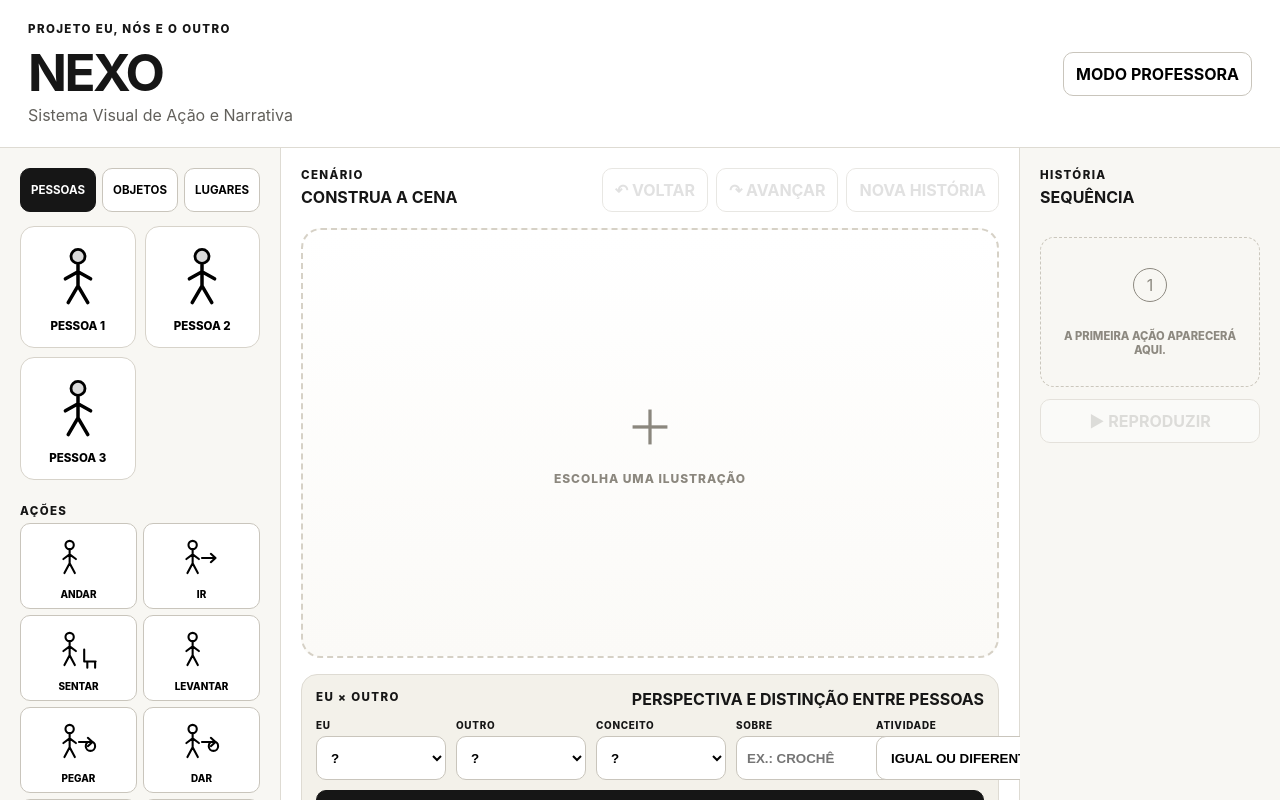
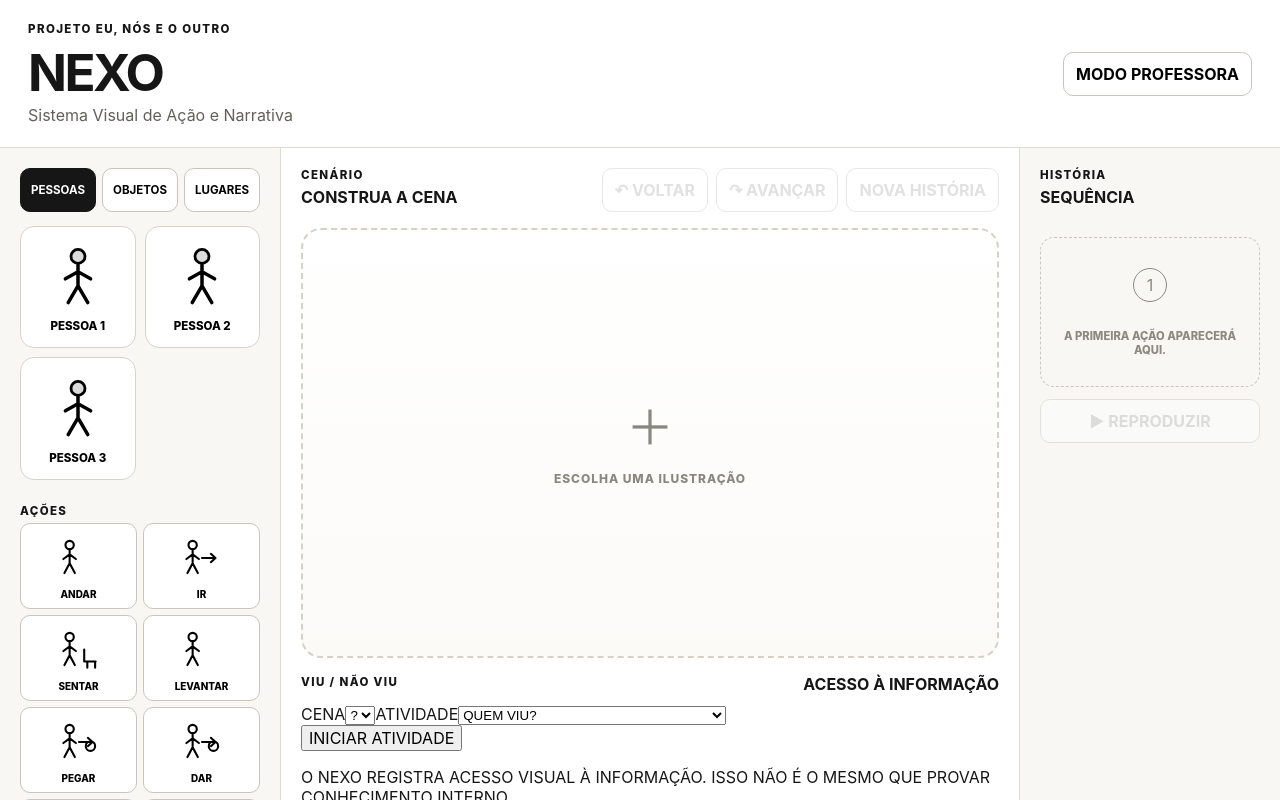
Before and after one commit to aeduardasantana/nexo, a React (Vite) app: page / in a window 1280 px wide. Shown: the top 800 px of the page. Built offline with nearby package versions, Linux system fonts and the light colour scheme.

Commit message:
feat: add visual-information access activities [edufertanapo]

```diff
--- a/src/App.tsx
+++ b/src/App.tsx
@@ -30,6 +30,9 @@ import type {
   MentalStateValue,
   MentalTask,
   PerspectiveTask,
+  InformationAccess,
+  AccessState,
+  AccessTask,
 } from './types/domain';
 
 const categoryLabels: Record<AssetCategory, string> = {
@@ -113,6 +116,9 @@ export default function App() {
   const [mentalTargetLabel, setMentalTargetLabel] = useState('');
   const [perspectiveTask, setPerspectiveTask] = useState<PerspectiveTask>({ kind: 'same_different' });
   const [perspectiveTaskActive, setPerspectiveTaskActive] = useState(false);
+  const [informationAccess, setInformationAccess] = useState<InformationAccess[]>([]);
+  const [accessTask, setAccessTask] = useState<AccessTask>({ kind: 'who_saw' });
+  const [accessTaskActive, setAccessTaskActive] = useState(false);
   const sceneRef = useRef<HTMLDivElement | null>(null);
   const replayTimer = useRef<number | null>(null);
 
@@ -562,6 +568,56 @@ export default function App() {
     if (correct) setPerspectiveTaskActive(false);
   }
 
+  function setInformationAccessState(personId: string, sceneId: string, state: AccessState) {
+    setInformationAccess((items) => [
+      ...items.filter((item) => !(item.personId === personId && item.sceneId === sceneId)),
+      {
+        id: crypto.randomUUID(),
+        personId,
+        sceneId,
+        state,
+      },
+    ]);
+    setFeedback(state === 'saw' ? 'VIU' : 'NÃO VIU');
+  }
+
+  function getInformationAccessState(personId?: string, sceneId?: string) {
+    if (!personId || !sceneId) return undefined;
+    return informationAccess.find((item) => item.personId === personId && item.sceneId === sceneId);
+  }
+
+  function startAccessTask() {
+    if (!accessTask.sceneId) {
+      setFeedback('ESCOLHA UMA CENA');
+      return;
+    }
+    const configured = people.filter((person) => getInformationAccessState(person.instanceId, accessTask.sceneId));
+    if (configured.length === 0) {
+      setFeedback('CONFIGURE QUEM VIU OU NÃO VIU A CENA');
+      return;
+    }
+    setAccessTaskActive(true);
+    setFeedback(null);
+  }
+
+  function answerAccessTask(personId: string) {
+    if (!accessTaskActive || !accessTask.sceneId) return;
+    const access = getInformationAccessState(personId, accessTask.sceneId);
+    const correct = access?.state === 'saw';
+
+    setFeedback(correct ? '✓ CORRETO' : '❌ ERRADO');
+    setMediationEvents((events) => [...events, {
+      id: crypto.randomUUID(),
+      type: correct ? 'correct' : 'error',
+      label: accessTask.kind === 'who_saw'
+        ? 'ACESSO VISUAL — QUEM VIU'
+        : 'ACESSO VISUAL — QUEM TEM ACESSO À INFORMAÇÃO',
+      createdAt: new Date().toISOString(),
+    }]);
+
+    if (correct) setAccessTaskActive(false);
+  }
+
   function addWeeklyEvent() {
     const label = newWeeklyEventLabel.trim().toUpperCase();
     if (!label) {
@@ -836,6 +892,7 @@ export default function App() {
     setCausalAnswer([]);
     setMentalTaskActive(false);
     setPerspectiveTaskActive(false);
+    setAccessTaskActive(false);
     setCompareMode('now');
   }
 
@@ -1058,6 +1115,110 @@ export default function App() {
               )}
             </div>
           )}
+
+          <section className="access-builder">
+            <div className="builder-title">
+              <p className="section-kicker">VIU / NÃO VIU</p>
+              <strong>ACESSO À INFORMAÇÃO</strong>
+            </div>
+
+            <div className="access-config">
+              <label>
+                <span>CENA</span>
+                <select
+                  value={accessTask.sceneId ?? ''}
+                  onChange={(event) => setAccessTask((current) => ({
+                    ...current,
+                    sceneId: event.target.value || undefined,
+                  }))}
+                >
+                  <option value="">?</option>
+                  {history.slice(1).map((scene, index) => (
+                    <option key={scene.id} value={scene.id}>CENA {index + 1} — {scene.actionLabel ?? 'AÇÃO'}</option>
+                  ))}
+                </select>
+              </label>
+
+              <label>
+                <span>ATIVIDADE</span>
+                <select
+                  value={accessTask.kind}
+                  onChange={(event) => setAccessTask((current) => ({
+                    ...current,
+                    kind: event.target.value as AccessTask['kind'],
+                  }))}
+                >
+                  <option value="who_saw">QUEM VIU?</option>
+                  <option value="who_knows">QUEM TEM ACESSO À INFORMAÇÃO?</option>
+                </select>
+              </label>
+            </div>
+
+            {accessTask.sceneId && (
+              <div className="access-people">
+                {people.map((person) => {
+                  const access = getInformationAccessState(person.instanceId, accessTask.sceneId);
+                  return (
+                    <div className="access-person" key={person.instanceId}>
+                      <AssetVisual asset={person} size={52} />
+                      <strong>{person.label}</strong>
+                      <div>
+                        <button
+                          type="button"
+                          className={access?.state === 'saw' ? 'active' : ''}
+                          onClick={() => setInformationAccessState(person.instanceId, accessTask.sceneId!, 'saw')}
+                        >
+                          VIU
+                        </button>
+                        <button
+                          type="button"
+                          className={access?.state === 'did_not_see' ? 'active' : ''}
+                          onClick={() => setInformationAccessState(person.instanceId, accessTask.sceneId!, 'did_not_see')}
+                        >
+                          NÃO VIU
+                        </button>
+                      </div>
+                    </div>
+                  );
+                })}
+              </div>
+            )}
+
+            <button className="access-start" type="button" onClick={startAccessTask}>
+              {accessTaskActive ? 'ATIVIDADE ATIVA' : 'INICIAR ATIVIDADE'}
+            </button>
+
+            {accessTaskActive && accessTask.sceneId && (
+              <div className="access-question">
+                <strong>{accessTask.kind === 'who_saw' ? 'QUEM VIU A CENA?' : 'QUEM TEM ACESSO À INFORMAÇÃO DA CENA?'}</strong>
+                <div className="access-answer-options">
+                  {people.map((person) => (
+                    <button type="button" key={person.instanceId} onClick={() => answerAccessTask(person.instanceId)}>
+                      <AssetVisual asset={person} size={46} />
+                      <span>{person.label}</span>
+                    </button>
+                  ))}
+                </div>
+              </div>
+            )}
+
+            {accessTask.sceneId && (
+              <div className="access-summary">
+                {people.map((person) => {
+                  const access = getInformationAccessState(person.instanceId, accessTask.sceneId);
+                  return (
+                    <span key={person.instanceId}>
+                      {person.label}: {access ? (access.state === 'saw' ? 'VIU' : 'NÃO VIU') : 'SEM DADO'}
+                    </span>
+                  );
+                })}
+              </div>
+            )}
+
+            <p className="access-note">
+              O NEXO REGISTRA ACESSO VISUAL À INFORMAÇÃO. ISSO NÃO É O MESMO QUE PROVAR CONHECIMENTO INTERNO.
+            </p>
+          </section>
 
           <section className="perspective-builder">
             <div className="builder-title">
```
